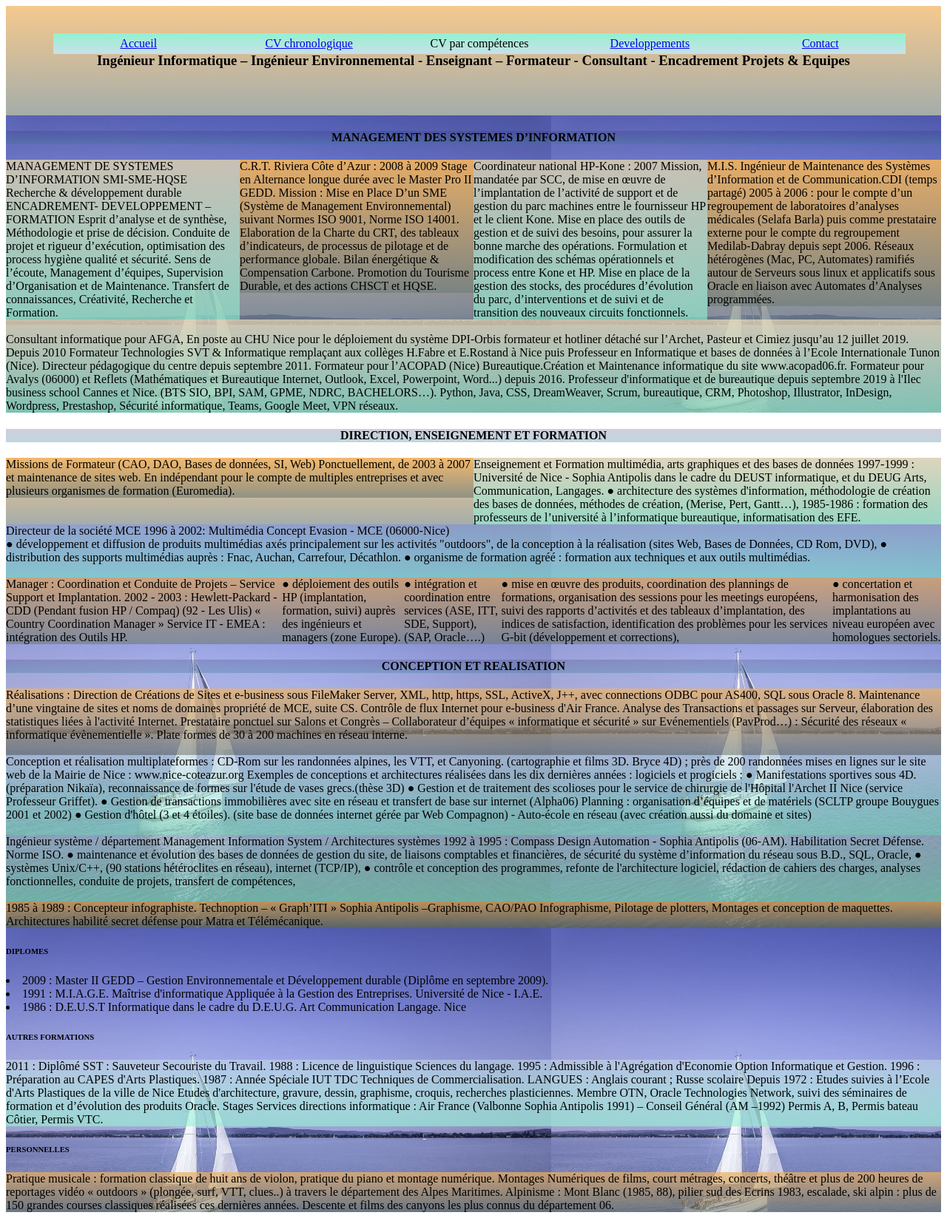
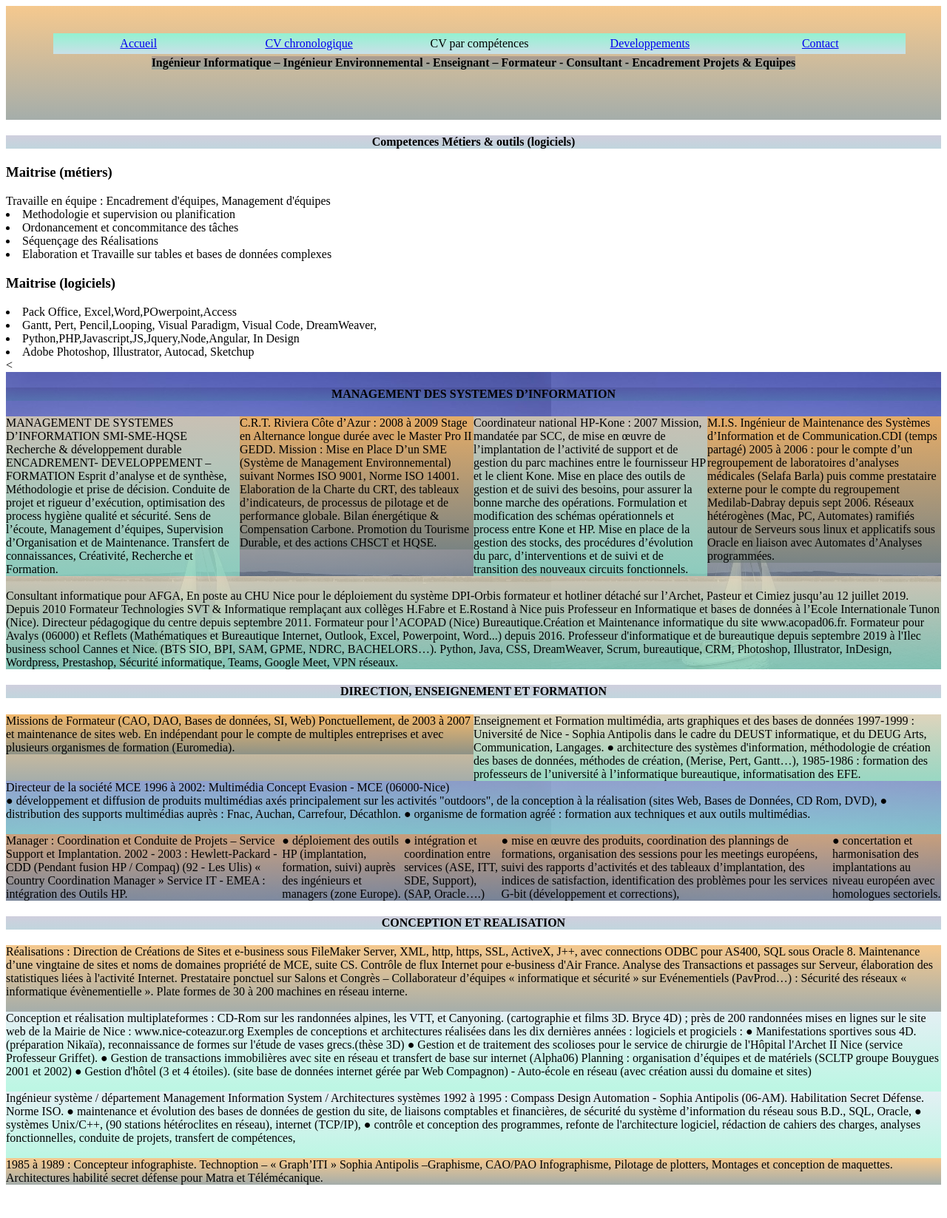
Before and after one commit to babyfrederic/Serveur, a plain HTML site: page file/CVcomp.html in a window 1280 px wide. Shown: the whole page at 74% size. After the commit the page ends 1610 px from the top, so only its background shows below. Drawn offline with Linux system fonts and the light colour scheme.

Commit message:
Add files via upload

```diff
--- a/file/CVcomp.html
+++ b/file/CVcomp.html
@@ -21,11 +21,26 @@
         </ul>
     </nav>
     <div class="titr">
-        <h2>
-        <br><br><br><br>
-       <h3>Ingénieur Informatique – Ingénieur Environnemental - Enseignant – Formateur - Consultant - Encadrement Projets & Equipes</h3>
-        </h2>
+        <h1>
+        <br><br><br>
+       <h4>Ingénieur Informatique – Ingénieur Environnemental - Enseignant – Formateur - Consultant - Encadrement Projets & Equipes</h3>
+        </h4>
     </div>
+    <h4>Competences Métiers & outils (logiciels) </h4>
+    <h3>Maitrise (métiers) </h3
+    <li>Travaille en équipe : Encadrement d'équipes, Management d'équipes</li>
+    <li>Methodologie et supervision ou planification </li>
+    <li>Ordonancement et concommitance des tâches</li>
+    <li>Séquençage des Réalisations</li>
+    <li>Elaboration et Travaille sur tables et bases de données complexes</li>
+
+    <h3>Maitrise (logiciels) </h3>
+    <li>Pack Office, Excel,Word,POwerpoint,Access</li>
+    <li>Gantt, Pert, Pencil,Looping, Visual Paradigm, Visual Code, DreamWeaver, </li>
+    <li>Python,PHP,Javascript,JS,Jquery,Node,Angular, In Design </li>
+    <li>Adobe Photoshop, Illustrator, Autocad, Sketchup </li>
+    <
+
     <div class="home">
         <h4  >MANAGEMENT DES SYSTEMES D’INFORMATION</h4>
         <div class="parag">
@@ -97,9 +112,11 @@
                 <li>●	intégration et coordination entre services (ASE, ITT, SDE, Support), (SAP, Oracle….)</li>
                 <li>●	mise en œuvre des produits, coordination des plannings de formations, organisation des sessions pour les meetings européens, suivi des rapports d’activités et des tableaux d’implantation, des indices de satisfaction, identification des problèmes pour les services G-bit (développement et corrections),</li>
                  <li>●	concertation et harmonisation des implantations au niveau européen avec homologues sectoriels.</li>
-                <br></div>
-            <h4>CONCEPTION ET REALISATION</h4>
-            <div class="parag">
+                <br>
+            </div>
+        </div>
+        <h4>CONCEPTION ET REALISATION</h4>
+        <div class="parag">
 
             Réalisations :
             Direction de Créations de Sites et e-business sous FileMaker Server, XML, http, https, SSL, ActiveX, J++, avec connections ODBC pour AS400, SQL sous Oracle 8. Maintenance d’une vingtaine de sites et noms de domaines propriété de MCE, suite CS.
@@ -131,40 +148,7 @@
             <br></div>
 
         </div>
-        <div class="home">
-            <h6>
-            DIPLOMES
-           </h6>
-            <li>2009 : Master II GEDD – Gestion Environnementale et Développement durable (Diplôme en septembre 2009).</li>
-            <li>1991 : M.I.A.G.E. Maîtrise d'informatique Appliquée à la Gestion des Entreprises. Université de  Nice - I.A.E.</li>
-            <li> 1986 : D.E.U.S.T Informatique dans le cadre du D.E.U.G. Art Communication Langage. Nice	</li>
 
-
-            <h6>
-            AUTRES FORMATIONS
-           </h6>
-           <div class="page">
-            2011 : Diplômé SST : Sauveteur Secouriste du Travail.
-            1988 : Licence de linguistique Sciences du langage.
-            1995 : Admissible à l'Agrégation d'Economie Option Informatique et Gestion.
-            1996 : Préparation au CAPES d'Arts Plastiques.
-            1987 : Année Spéciale IUT TDC Techniques de Commercialisation.
-            LANGUES : Anglais courant ; Russe scolaire
-            Depuis 1972 : Etudes suivies à l’Ecole d'Arts Plastiques de la ville de Nice Etudes d'architecture, gravure, dessin, graphisme, croquis, recherches plasticiennes.
-            Membre OTN, Oracle Technologies Network, suivi  des séminaires de formation et d’évolution des produits Oracle.
-            Stages Services directions informatique : Air France (Valbonne Sophia Antipolis 1991) – Conseil Général (AM –1992)
-            Permis A, B, Permis bateau Côtier, Permis VTC.
-            </div>
-            <h6>
-                 PERSONNELLES
-            </h6>
-            <div class="parag">
-            Pratique musicale : formation classique de huit ans de violon, pratique du piano et montage numérique.
-            Montages Numériques de films, court métrages, concerts, théâtre et plus de 200 heures de reportages vidéo « outdoors » (plongée, surf, VTT, clues..) à travers le département des Alpes Maritimes.
-            Alpinisme : Mont Blanc (1985, 88), pilier sud des Ecrins 1983, escalade, ski alpin : plus de 150 grandes courses classiques réalisées ces dernières années. Descente et films des canyons les plus connus du département 06.
-               </parag>
-            </div>
-        </div>
     </div>
     </body>
 </html>
```
Also changed, not shown: file/CVchrono.html (+10 -8 lines), file/Contact.html (+6 -1 lines), file/dev.html (+19 -31 lines).
